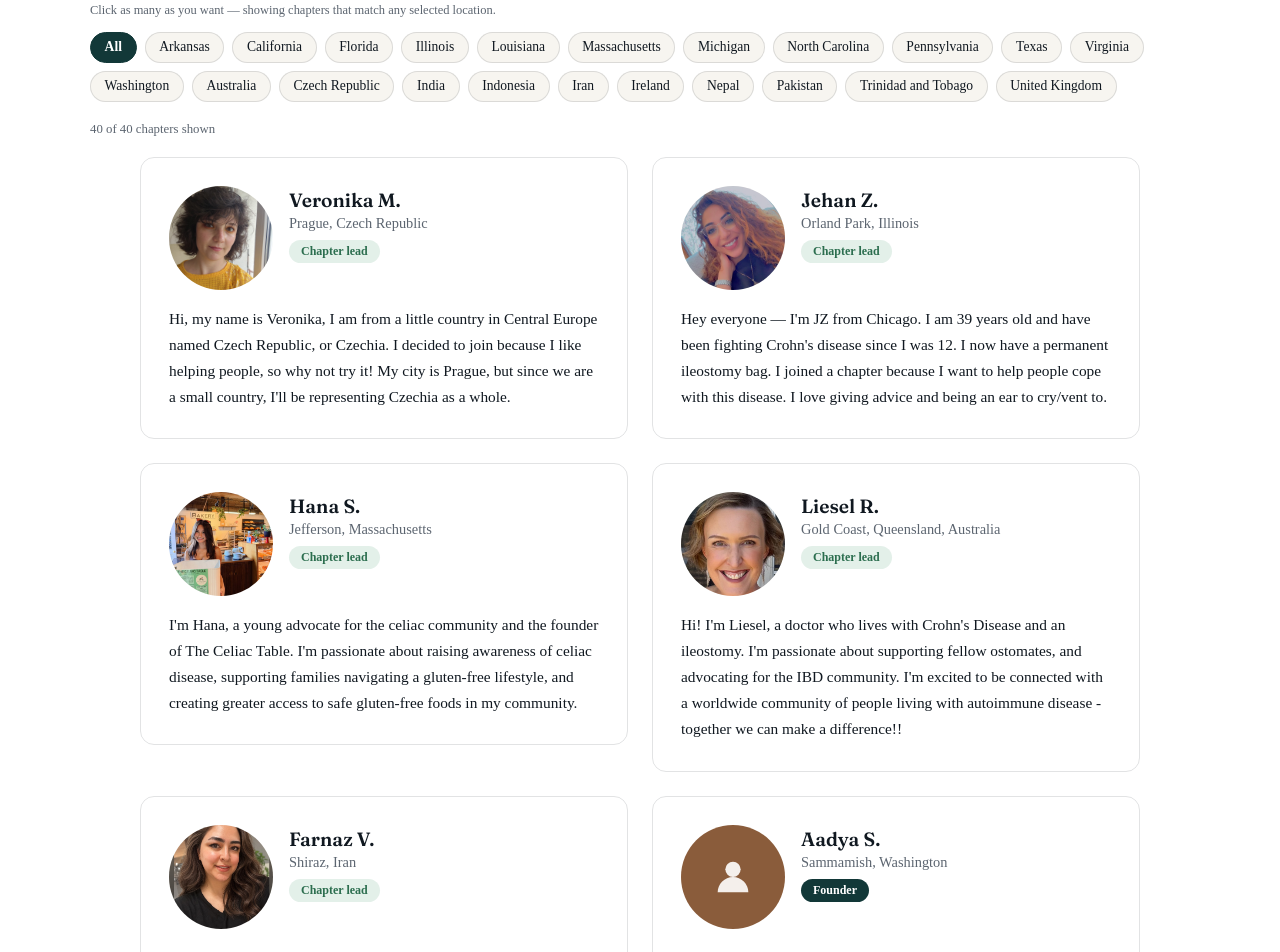
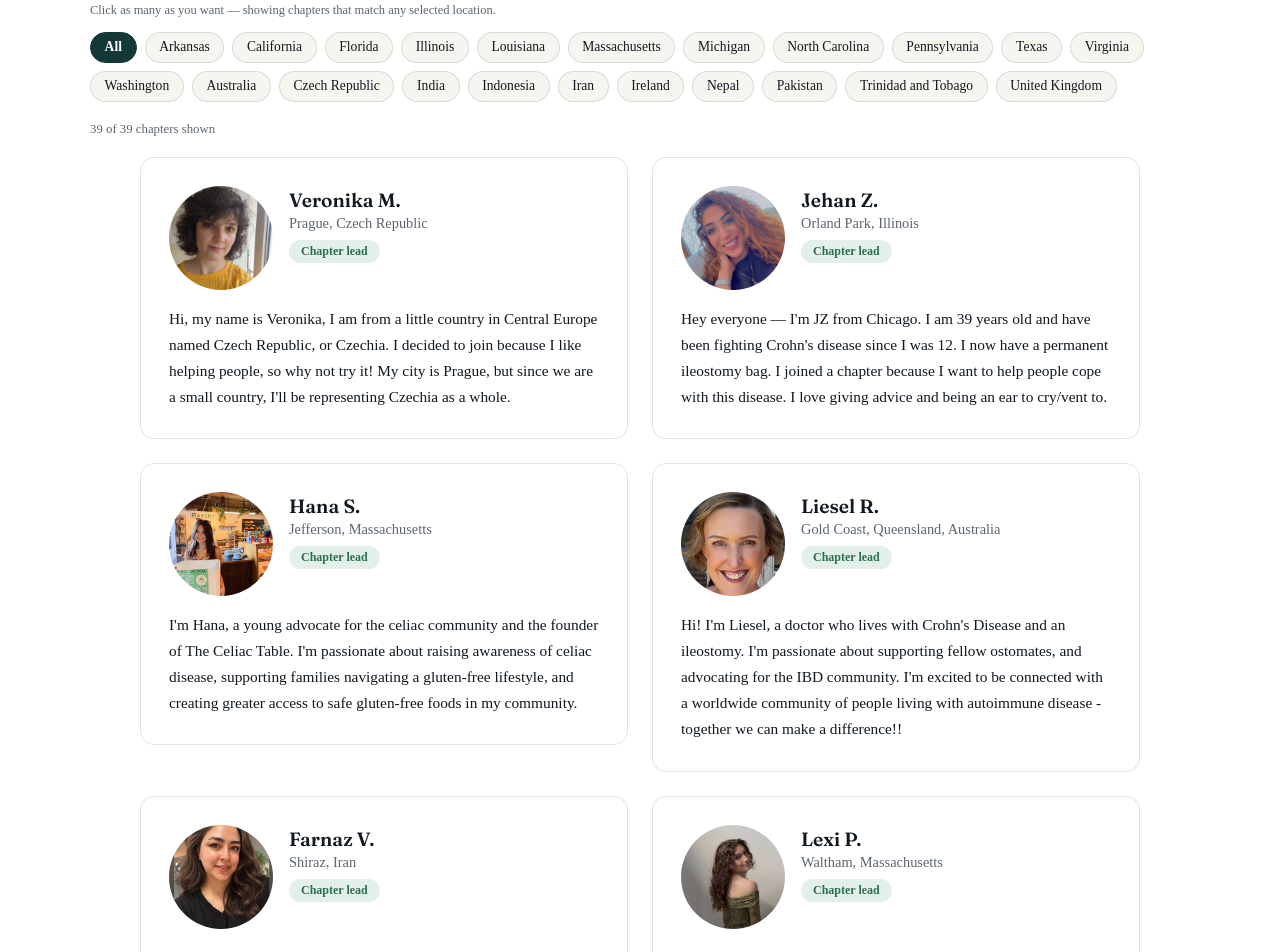
Before and after one commit to AadyaS26/patient-voice-coalition, a React (Vite) app: page /create-chapter in a window 1280 px wide. Shown: the part 1040-1992 px from the top of the page. Built offline with nearby package versions, Linux system fonts and the light colour scheme; no server answers.

Commit message:
Update CreateChapter.jsx

```diff
--- a/src/pages/CreateChapter.jsx
+++ b/src/pages/CreateChapter.jsx
@@ -68,7 +68,11 @@ const CHAPTERS = [
     photo: "/chapter-photos/alex.jpg", handle: null,
     bio: "I'm AB, the founder of @chronically_ill_af and part of the Sydney Chapter of AutoimmuneVoices. I joined because living with autoimmune disease can feel incredibly isolating, and I wanted to help create a community where people feel seen, heard and supported, while still being able to laugh at the absolute chaos of chronic illness. I'm passionate about advocacy, accessibility and making sure people with invisible illnesses know they're not alone.",
   },
-  { first: "Lexi", lastInitial: "P", city: "Waltham", region: "Massachusetts", country: "US", photo: null, handle: null, bio: null },
+  {
+    first: "Lexi", lastInitial: "P", city: "Waltham", region: "Massachusetts", country: "US",
+    photo: "/chapter-photos/lexi.jpg", handle: null,
+    bio: "Hi, I'm Lexi! I'm an environmental studies and biology double major at Brandeis University. In addition, I have a huge passion for women's health care and advocacy. I will continue to advocate for reproductive health awareness, research, and rights as well as digestive disorders which are near to my heart.",
+  },
   { first: "Jenna", lastInitial: "B", city: "Ellensburg", region: "Washington", country: "US", photo: null, handle: null, bio: null },
   {
     first: "Kayleigh", lastInitial: "J", city: "Trinidad", region: null, country: "Trinidad and Tobago",
@@ -120,7 +124,11 @@ const CHAPTERS = [
     photo: "/chapter-photos/mimi.jpg", handle: null,
     bio: "The main reason why I want to open a chapter is because about 4 years ago I was diagnosed with lupus and I had a really hard time with it. No one understood what I was going through and I had no one in a similar position to talk to. It took a big effect on my mental health as well and I think with starting a chapter I can help raise awareness of the importance of understanding other people's health and mental issues.",
   },
-  { first: "Madison", lastInitial: "M", city: "Pittsburgh", region: "Pennsylvania", country: "US", photo: null, handle: null, bio: null },
+  {
+    first: "Madison", lastInitial: "", city: "Pittsburgh", region: "Pennsylvania", country: "US",
+    photo: "/chapter-photos/madison.jpg", handle: "@celiacsafepgh",
+    bio: "I was diagnosed with celiac disease in 2023, and since then I've become really passionate about education and advocacy. I started @celiacsafepgh to help people in Pittsburgh navigate celiac disease and feel less alone, and through that community I've seen how much need there is for better autoimmune education, resources, and awareness locally. I'd love to bring that same energy to a Pittsburgh chapter, connect people in the autoimmune community, and help amplify patient voices through education and advocacy.",
+  },
   {
     first: "Tina", lastInitial: "D", city: "Saint Petersburg", region: "Florida", country: "US",
     photo: "/chapter-photos/tina.jpg", handle: null,
@@ -168,12 +176,6 @@ const CHAPTERS = [
     bio: "My name is Sofia Carpio, I'm 16, and currently a junior in high school. I'm striving to become a neurosurgeon and my dream school is University of California, Irvine. I wanted to become a chapter leader because although I don't personally struggle with an autoimmune disease myself, I want to not only educate and advocate for this community, but show them that their efforts, strength, and struggles do not go unnoticed. You all are seen, understood, and not alone.",
   },
   { first: "Iza", lastInitial: "M", city: "Sialkot", region: null, country: "Pakistan", photo: null, handle: null, bio: null },
-  {
-    // TODO: fill in Madison's last initial (shown as "Madison X." in the directory)
-    first: "Madison", lastInitial: "?", city: "Pittsburgh", region: "Pennsylvania", country: "US",
-    photo: null, handle: "@celiacsafepgh",
-    bio: "I was diagnosed with celiac disease in 2023, and since then I've become really passionate about education and advocacy. I started @celiacsafepgh to help people in Pittsburgh navigate celiac disease and feel less alone, and through that community I've seen how much need there is for better autoimmune education, resources, and awareness locally. I'd love to bring that same energy to a Pittsburgh chapter, connect people in the autoimmune community, and help amplify patient voices through education and advocacy.",
-  },
   {
     first: "Niamh", lastInitial: "A", city: "Mooloolaba", region: "Queensland", country: "Australia",
     photo: "/chapter-photos/niamh.jpg", handle: null,
```
